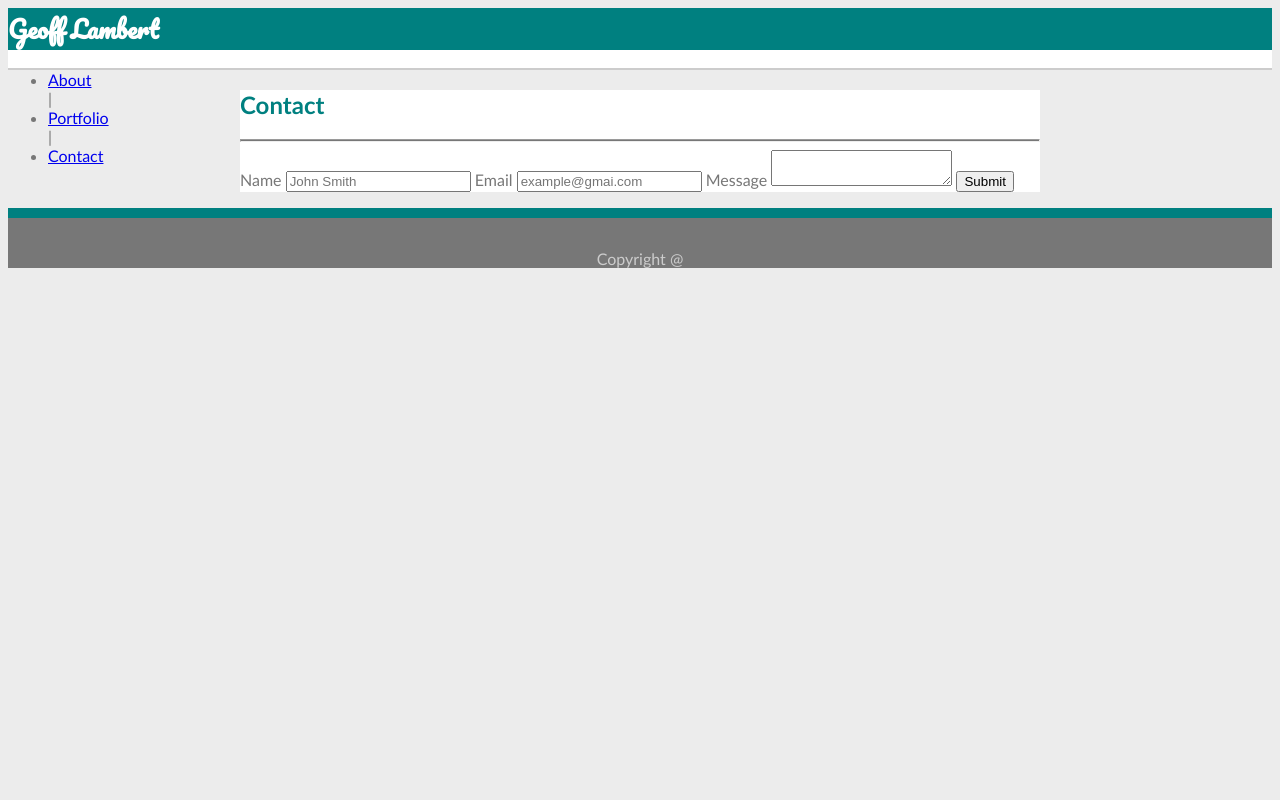
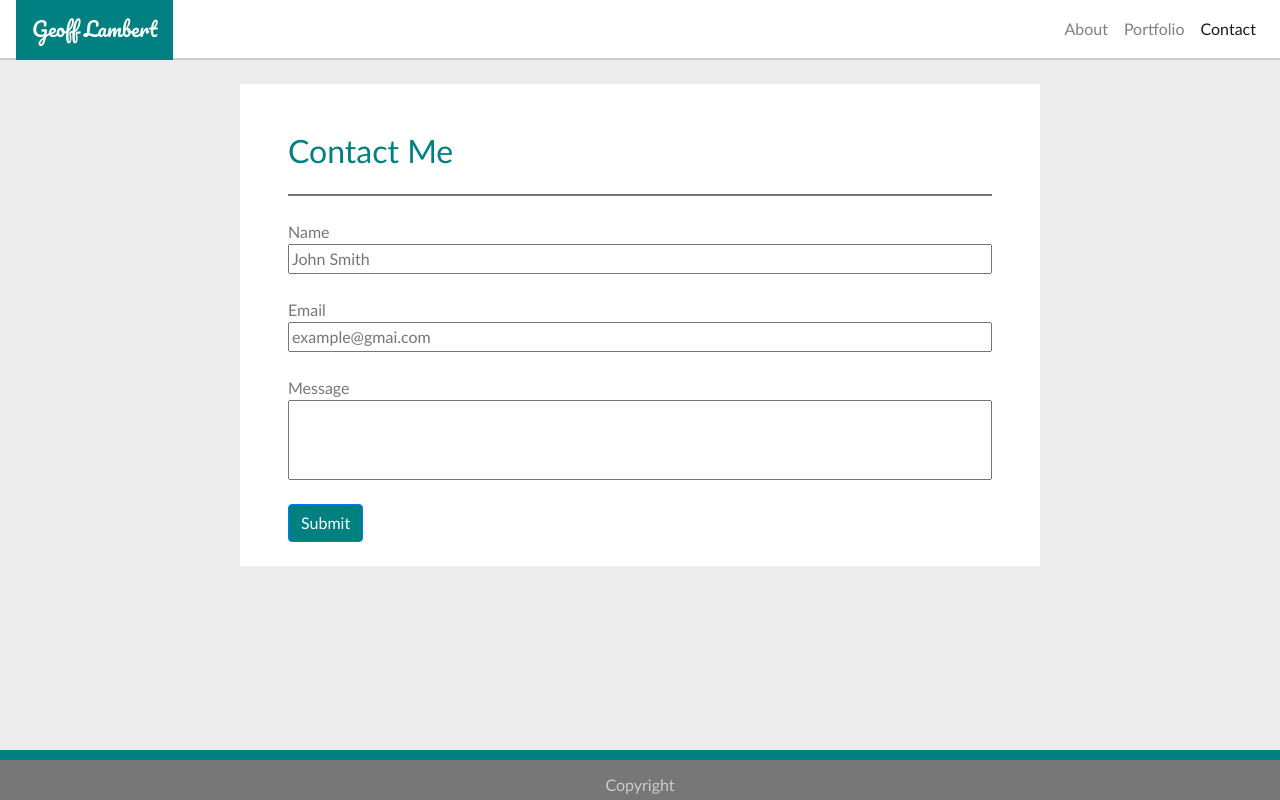
Before and after one commit to kit-foxboy/Bootstrap-Portfolio, a plain HTML site: page contact.html in a window 1280 px wide. Drawn offline with nearby package versions, Linux system fonts and the light colour scheme.

Commit message:
Contact page finished

```diff
--- a/assets/css/style.css
+++ b/assets/css/style.css
@@ -24,6 +24,20 @@ h2 {
 hr {
     height: 1px;
     background-color: #777;
+}
+
+label {
+    margin-bottom: 0;
+}
+
+input {
+    width: 100%;
+}
+
+textarea {
+    width: 100%;
+    height: 5em;
+    resize: none;
 }
 
 footer {
--- a/contact.html
+++ b/contact.html
@@ -5,46 +5,74 @@
     <meta http-equiv="X-UA-Compatible" content="IE=edge">
     <title>Contact Me</title>
     <meta name="viewport" content="width=device-width, initial-scale=1">
-    <link rel="stylesheet" type="text/css" media="screen" href="assets/css/reset.css" />
+    <link rel="stylesheet" href="https://stackpath.bootstrapcdn.com/bootstrap/4.1.3/css/bootstrap.min.css" integrity="sha384-MCw98/SFnGE8fJT3GXwEOngsV7Zt27NXFoaoApmYm81iuXoPkFOJwJ8ERdknLPMO" crossorigin="anonymous">
     <link rel="stylesheet" type="text/css" media="screen" href="assets/css/style.css" />
     <link href="https://fonts.googleapis.com/css?family=Pacifico" rel="stylesheet">
 </head>
 <body>
-    <nav>
-        <div class="nav-bar">
-            <h1>Geoff Lambert</h1>
-            <ul>
-                <li><a href="index.html">About</a></li> |
-                <li><a href="portfolio.html">Portfolio</a></li> |
-                <li><a href="contact.html">Contact</a></li>
+    <nav class="navbar navbar-light navbar-expand-sm py-0">
+        <h1 class="navbar-brand p-3 ml-0 my-0">Geoff Lambert</h1>
+        <button class="navbar-toggler" type="button" data-toggle="collapse" data-target="#navbarSupportedContent" aria-controls="navbarSupportedContent" aria-expanded="false" aria-label="Toggle navigation">
+            <span class="navbar-toggler-icon"></span>
+        </button>
+        <div class="collapse navbar-collapse" id="navbarSupportedContent">
+            <ul class="navbar-nav ml-auto">
+                <li class="nav-item">
+                    <a class="nav-link" href="index.html">About</a>
+                </li>
+                <li class="nav-item">
+                    <a class="nav-link" href="portfolio.html">Portfolio</a>
+                </li>
+                <li class="nav-item active">
+                    <a class="nav-link" href="contact.html">Contact</a>
+                </li>
             </ul>
         </div>
     </nav>
 
-    <div id="content-container">
-        <div id="content">
-            <h2>Contact</h2>
-            <hr>
+    <div class="container-fluid my-4 px-5 py-4" id="content-container">
+        <div class="row mx-auto">
+            <div class="col-lg-12 mt-4 px-0">
+                <h2>Contact Me</h2>
+            </div>
+        </div>
+        <hr>
+        <div class="row mt-4">
+            <div class="col-lg-12">
+                <label>Name</label>
+            </div>
+        </div>
+        <div class="row">
+            <div class="col-lg-12">
+                <input type="text" placeholder="John Smith" />
+            </div>
+        </div>
+        <div class="row mt-4">
+            <div class="col-lg-12">
+                <label>Email</label>
+                <input type="text" placeholder="example@gmai.com" />
+            </div>
+        </div>
+        <div class="row mt-4">
+            <div class="col-lg-12">
+                <label>Message</label>
+            </div>
+        </div>
+        <div class="row">
+            <div class="col-lg-12">
+                <textarea></textarea>
+            </div>
+        </div>
 
-            <div id="text-body">
-                <form>
-                    <label>Name</label>
-                    <input type="text" placeholder="John Smith" />
-
-                    <label>Email</label>
-                    <input type="text" placeholder="example@gmai.com" />
-
-                    <label>Message</label>
-                    <textarea></textarea>
-
-                    <button type="submit">Submit</button>
-                </form>
+        <div class="row mt-4">
+            <div class="col-lg-12">
+                <button class="btn btn-primary" type="submit">Submit</button>
             </div>
         </div>
     </div>
 
-    <footer>
-        <p>Copyright @</p>
+    <footer class="fixed-bottom">
+        <p>Copyright</p>
     </footer>
 </body>
 </html>
```
Also changed, not shown: index.html (+1 -1 lines).
